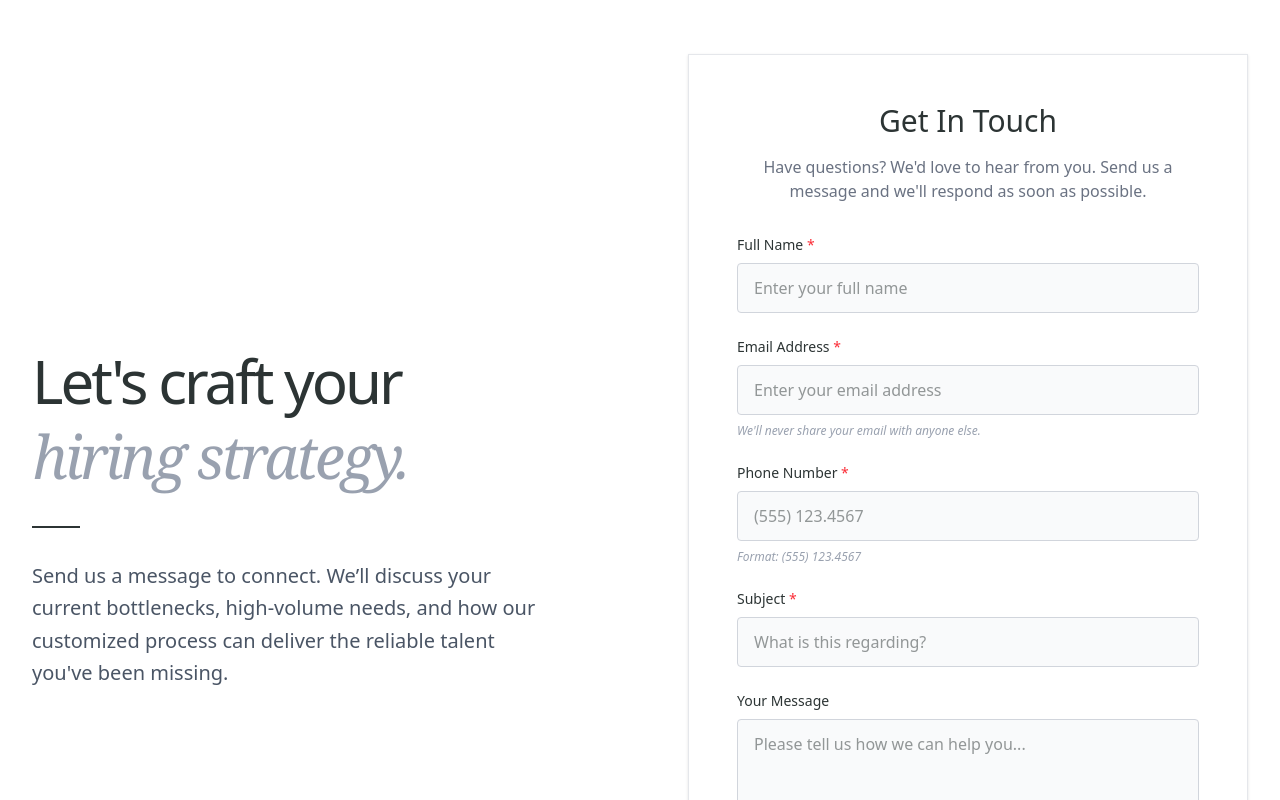
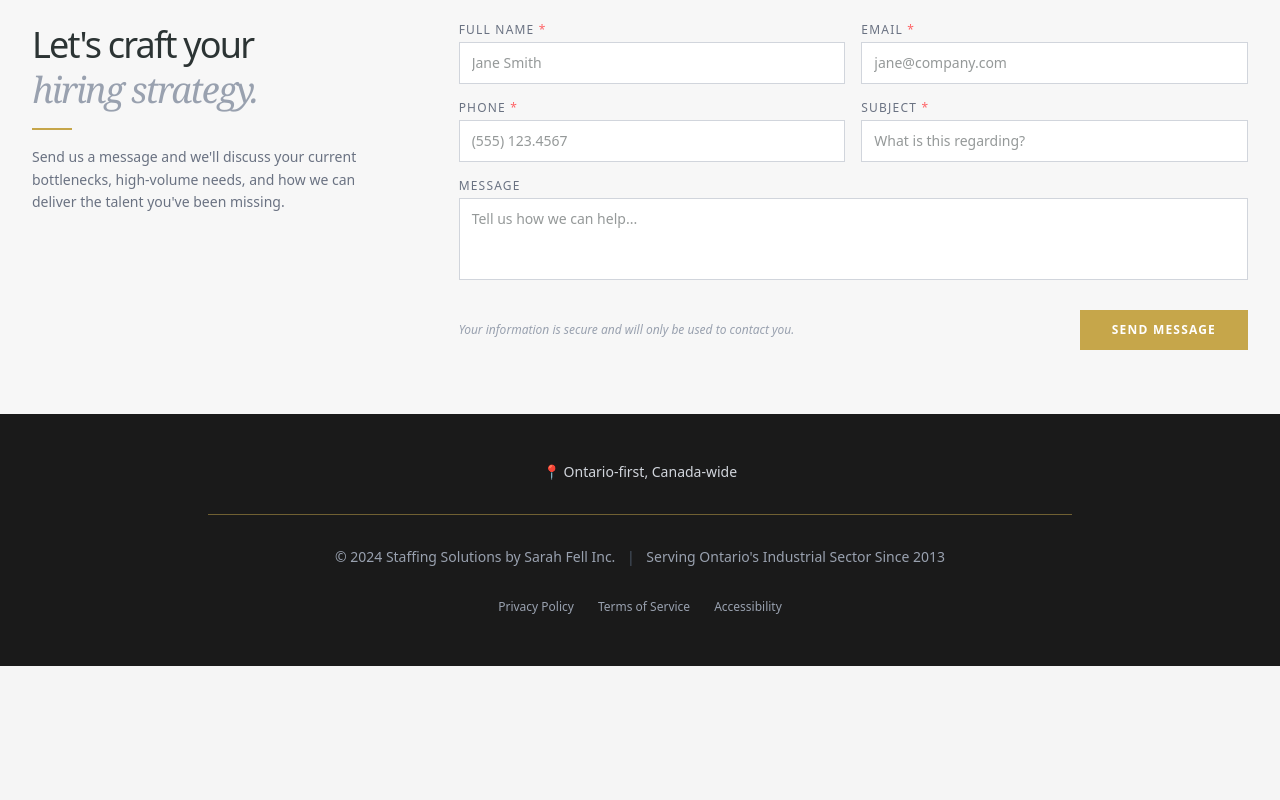
Before and after one commit to laughjaja/StaffingSolutionsbySarahFell, a Next.js app in the folder staffing-solutions/: page / in a window 1280 px wide. Shown: the part 1700-2500 px from the top of the page. After the commit the page ends 2366 px from the top, so only its background shows below. Built offline with nearby package versions, Linux system fonts and the light colour scheme.

Commit message:
style: Redesign contact section to compact horizontal landscape layout

```diff
--- a/staffing-solutions/src/app/page.tsx
+++ b/staffing-solutions/src/app/page.tsx
@@ -211,70 +211,58 @@ export default function Home() {
         </div>
       </motion.section>
 
-      {/* 4. Calendly Booking Section */}
+      {/* 4. Contact Section - Horizontal Layout */}
       <motion.section
         id="book"
         initial={{ opacity: 0, y: 40 }}
         whileInView={{ opacity: 1, y: 0 }}
         viewport={{ once: true, margin: "-10%" }}
         transition={{ duration: 0.8 }}
-        className="py-16 md:py-24 px-4 sm:px-6 lg:px-8 max-w-[90rem] mx-auto w-full"
+        className="py-12 md:py-16 px-4 sm:px-6 lg:px-8 bg-[#F7F7F7]"
       >
-        <div className="grid grid-cols-1 lg:grid-cols-2 gap-16 lg:gap-24 items-center">
-          <div>
-            <h2 className="text-4xl md:text-6xl font-medium tracking-tighter mb-8 leading-tight">
+        <div className="max-w-[90rem] mx-auto w-full grid grid-cols-1 lg:grid-cols-12 gap-10 lg:gap-16 items-start">
+
+          {/* Left: Title + blurb */}
+          <div className="lg:col-span-4">
+            <h2 className="text-3xl md:text-4xl font-medium tracking-tighter leading-tight mb-4">
               Let's craft your <br />
               <span className="italic font-serif text-gray-400">hiring strategy.</span>
             </h2>
-            <div className="w-12 h-[2px] bg-[var(--color-dark)] mb-8"></div>
-            <p className="text-xl text-gray-600 font-light leading-relaxed mb-12 max-w-lg">
-              Send us a message to connect. We’ll discuss your current bottlenecks, high-volume needs, and how our customized process can deliver the reliable talent you've been missing.
+            <div className="w-10 h-[2px] bg-[var(--color-primary)] mb-4"></div>
+            <p className="text-sm text-gray-500 font-light leading-relaxed">
+              Send us a message and we'll discuss your current bottlenecks, high-volume needs, and how we can deliver the talent you've been missing.
             </p>
-
-
           </div>
 
-          {/* Contact Form Container (Replaces Calendly for this iteration as requested by the form details) */}
-          <div className="bg-white border border-gray-200 p-8 md:p-12 shadow-sm relative z-10">
-            <h3 className="text-3xl font-medium mb-4 text-center">Get In Touch</h3>
-            <p className="text-gray-500 mb-8 text-center font-light">Have questions? We'd love to hear from you. Send us a message and we'll respond as soon as possible.</p>
-
-            <form className="space-y-6">
+          {/* Right: Compact horizontal form */}
+          <form className="lg:col-span-8 grid grid-cols-1 sm:grid-cols-2 gap-4">
             <div>
-                <label className="block text-sm font-medium mb-2">Full Name <span className="text-red-500">*</span></label>
-                <input type="text" placeholder="Enter your full name" className="w-full border border-gray-300 rounded px-4 py-3 focus:outline-none focus:border-[var(--color-dark)] focus:ring-1 focus:ring-[var(--color-dark)] bg-gray-50" required />
+              <label className="block text-xs font-medium mb-1 uppercase tracking-widest text-gray-500">Full Name <span className="text-red-400">*</span></label>
+              <input type="text" placeholder="Jane Smith" className="w-full border border-gray-300 px-3 py-2.5 text-sm focus:outline-none focus:border-[var(--color-primary)] bg-white" required />
             </div>
-
             <div>
-                <label className="block text-sm font-medium mb-2">Email Address <span className="text-red-500">*</span></label>
-                <input type="email" placeholder="Enter your email address" className="w-full border border-gray-300 rounded px-4 py-3 focus:outline-none focus:border-[var(--color-dark)] focus:ring-1 focus:ring-[var(--color-dark)] bg-gray-50" required />
-                <p className="text-xs text-gray-400 mt-2 italic">We'll never share your email with anyone else.</p>
+              <label className="block text-xs font-medium mb-1 uppercase tracking-widest text-gray-500">Email <span className="text-red-400">*</span></label>
+              <input type="email" placeholder="jane@company.com" className="w-full border border-gray-300 px-3 py-2.5 text-sm focus:outline-none focus:border-[var(--color-primary)] bg-white" required />
             </div>
-
             <div>
-                <label className="block text-sm font-medium mb-2">Phone Number <span className="text-red-500">*</span></label>
-                <input type="tel" placeholder="(555) 123.4567" className="w-full border border-gray-300 rounded px-4 py-3 focus:outline-none focus:border-[var(--color-dark)] focus:ring-1 focus:ring-[var(--color-dark)] bg-gray-50" required />
-                <p className="text-xs text-gray-400 mt-2 italic">Format: (555) 123.4567</p>
+              <label className="block text-xs font-medium mb-1 uppercase tracking-widest text-gray-500">Phone <span className="text-red-400">*</span></label>
+              <input type="tel" placeholder="(555) 123.4567" className="w-full border border-gray-300 px-3 py-2.5 text-sm focus:outline-none focus:border-[var(--color-primary)] bg-white" required />
             </div>
-
             <div>
-                <label className="block text-sm font-medium mb-2">Subject <span className="text-red-500">*</span></label>
-                <input type="text" placeholder="What is this regarding?" className="w-full border border-gray-300 rounded px-4 py-3 focus:outline-none focus:border-[var(--color-dark)] focus:ring-1 focus:ring-[var(--color-dark)] bg-gray-50" required />
+              <label className="block text-xs font-medium mb-1 uppercase tracking-widest text-gray-500">Subject <span className="text-red-400">*</span></label>
+              <input type="text" placeholder="What is this regarding?" className="w-full border border-gray-300 px-3 py-2.5 text-sm focus:outline-none focus:border-[var(--color-primary)] bg-white" required />
             </div>
-
-              <div>
-                <label className="block text-sm font-medium mb-2">Your Message</label>
-                <textarea placeholder="Please tell us how we can help you..." rows={4} className="w-full border border-gray-300 rounded px-4 py-3 focus:outline-none focus:border-[var(--color-dark)] focus:ring-1 focus:ring-[var(--color-dark)] bg-gray-50"></textarea>
+            <div className="sm:col-span-2">
+              <label className="block text-xs font-medium mb-1 uppercase tracking-widest text-gray-500">Message</label>
+              <textarea placeholder="Tell us how we can help..." rows={3} className="w-full border border-gray-300 px-3 py-2.5 text-sm focus:outline-none focus:border-[var(--color-primary)] bg-white resize-none"></textarea>
             </div>
-
-              <div className="pt-4 text-center">
-                <p className="text-xs text-gray-500 italic mb-6">Your information is secure and will only be used to contact you about your inquiry.</p>
-                <button type="submit" className="w-full bg-[var(--color-primary)] hover:bg-[var(--color-primary-hover)] text-white font-bold tracking-wide uppercase py-4 rounded transition-colors text-sm">
+            <div className="sm:col-span-2 flex items-center justify-between gap-6 pt-2">
+              <p className="text-xs text-gray-400 italic">Your information is secure and will only be used to contact you.</p>
+              <button type="submit" className="shrink-0 bg-[var(--color-primary)] hover:bg-[var(--color-primary-hover)] text-white font-semibold tracking-widest uppercase px-8 py-3 text-xs transition-colors">
                 Send Message
               </button>
             </div>
           </form>
-          </div>
 
         </div>
       </motion.section>
```
Lines whose indentation alone changed are shown as unchanged.
